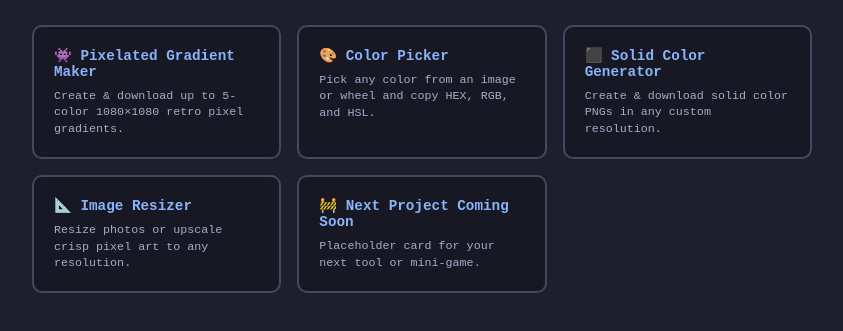
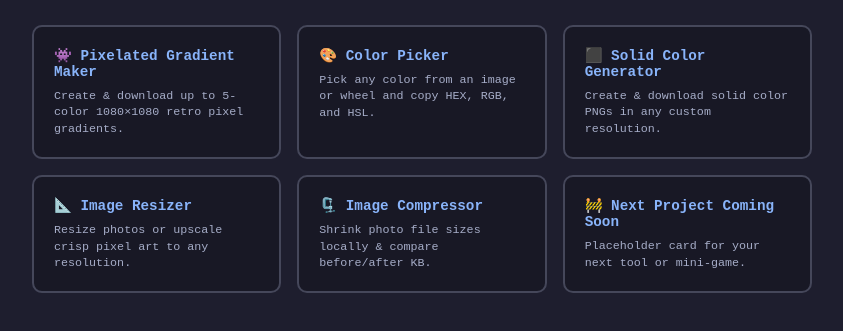
Before and after one commit to ElijahAmogsus/ElijahAmogsus.github.io, a plain HTML site: page index.html in a window 1280 px wide. Shown: the part 145-476 px from the top of the page, without its empty margins (218-1061 px from the left). Drawn offline with Linux system fonts and the light colour scheme.

Commit message:
Add Image Compressor section to index.html

```diff
--- a/index.html
+++ b/index.html
@@ -97,6 +97,11 @@
       <span>Resize photos or upscale crisp pixel art to any resolution.</span>
     </a>
 
+        <a class="card" href="/image-compressor/">
+      <h3>🗜️ Image Compressor</h3>
+      <span>Shrink photo file sizes locally & compare before/after KB.</span>
+        </a>
+
     <a class="card" href="#">
       <h3>🚧 Next Project Coming Soon</h3>
       <span>Placeholder card for your next tool or mini-game.</span>
```
